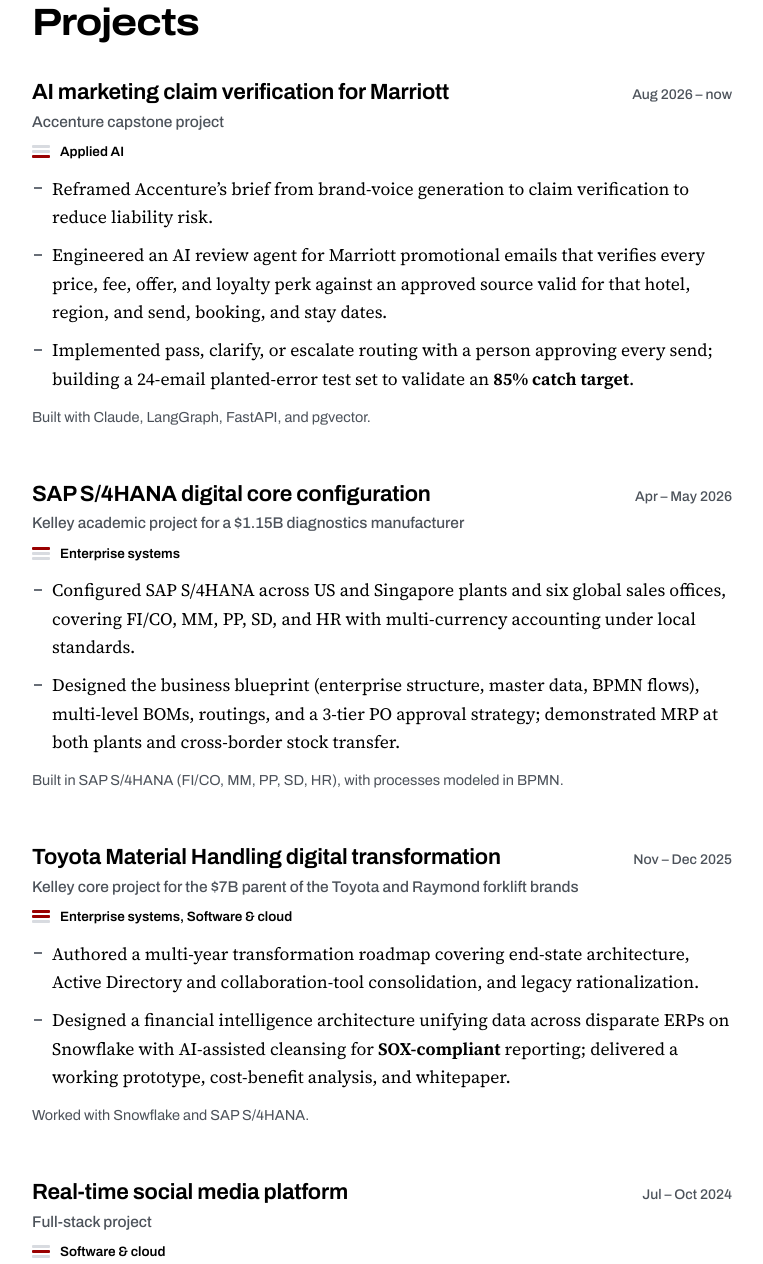
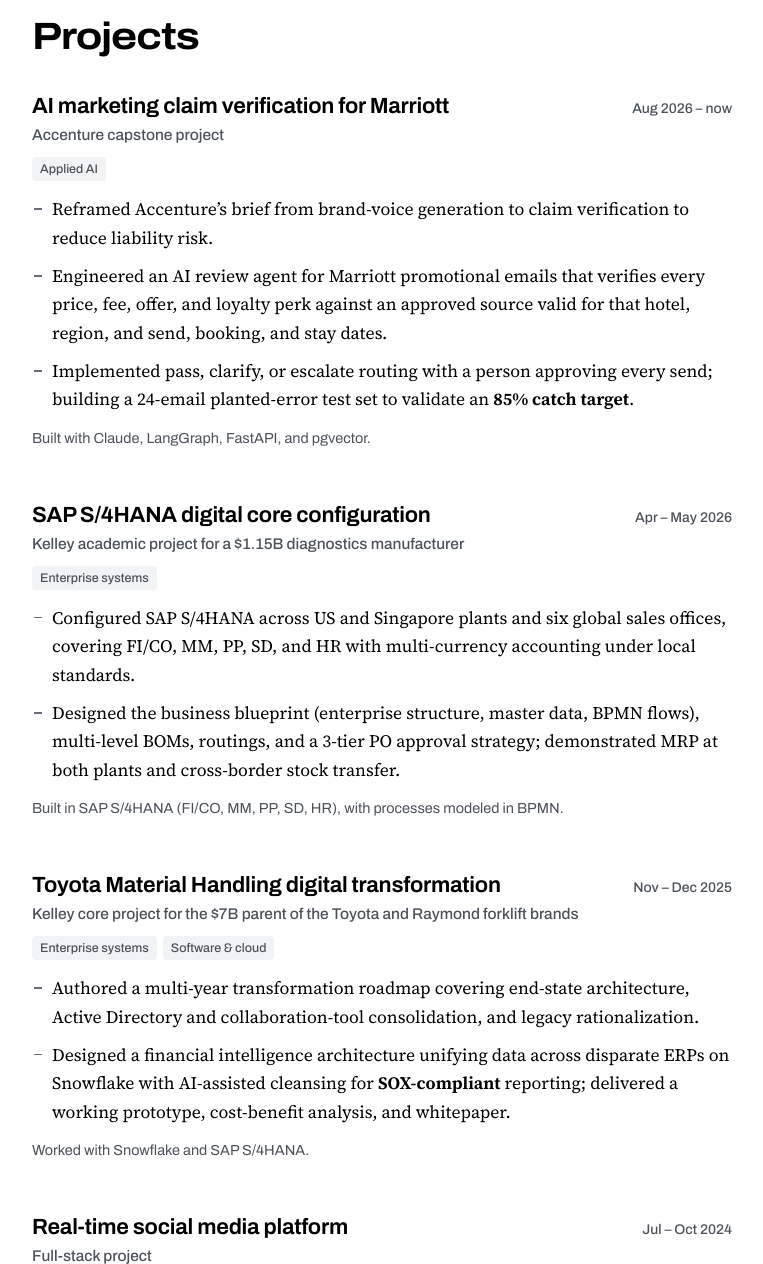
Before and after one commit to aaresoli/aaresoli.github.io, a plain HTML site: page index.html in a window 1280 px wide. Shown: the part 2292-3556 px from the top of the page, without its empty margins (82-845 px from the left). Drawn offline with Linux system fonts and the light colour scheme.

Commit message:
Replace lane bar marks with plain area tags
The three-bar mark next to each entry and skills group needed the diagram
to decode. Entries now show their areas as small text tags, and skills
headings are plain text.

Co-Authored-By: Claude Opus 5.5 <noreply@anthropic.com>

```diff
--- a/index.html
+++ b/index.html
@@ -263,12 +263,8 @@
   h3 { font-weight: 650; font-size: 22px; line-height: 1.25; letter-spacing: -.01em; }
   .when { font: 500 14px/1.4 var(--display); color: var(--muted); font-variant-numeric: tabular-nums; white-space: nowrap; }
   .role { font: 500 15.5px/1.45 var(--display); color: var(--muted); margin-top: 4px; }
-  .in-lanes { display: flex; align-items: center; gap: 10px; margin-top: 10px; font: 600 13.5px/1.3 var(--display); }
-
-  /* Lane mark: three bars stacked like the diagram's lanes, filled where the entry sits. */
-  .glyph { display: inline-grid; gap: 2px; width: 18px; flex: none; }
-  .glyph i { display: block; height: 3px; border-radius: 1px; background: var(--rule); }
-  .glyph i.on { background: var(--crimson); }
+  .in-lanes { display: flex; flex-wrap: wrap; gap: 6px; margin-top: 10px; }
+  .in-lanes span { font: 500 12.5px/1 var(--display); color: var(--muted); background: var(--lane); padding: 6px 8px; border-radius: 4px; }
 
   .details { list-style: none; margin-top: 14px; display: grid; gap: 10px; }
   .details li { position: relative; padding-left: 20px; }
@@ -281,7 +277,7 @@
   .coursework { margin-top: 10px; font-size: 15.5px; color: var(--muted); }
 
   .skills { display: grid; gap: 22px; max-width: var(--read); }
-  .skills dt { display: flex; align-items: center; gap: 10px; font: 650 16px/1.3 var(--display); }
+  .skills dt { font: 650 16px/1.3 var(--display); }
   .skills dd { margin-top: 6px; }
 
   .contact-email {
@@ -447,7 +443,7 @@
             <p class="when"><time datetime="2026-05">May</time> – <time datetime="2026-08">Aug 2026</time></p>
           </div>
           <p class="role">Technical Consultant, Bloomington, IN</p>
-          <p class="in-lanes"><span class="glyph" aria-hidden="true"><i></i><i class="on"></i><i class="on"></i></span>Software &amp; cloud, Applied AI</p>
+          <p class="in-lanes"><span>Software &amp; cloud</span><span>Applied AI</span></p>
           <ul class="details">
             <li>Led a <b>5-person team</b> as technical lead from design through handoff, architecting an AI job-discovery platform for Graduate Career Services.</li>
             <li>Built compliant pipelines to ingest, deduplicate, classify, and rank jobs from public applicant tracking system (ATS) platforms; shaped LinkedIn and Handshake sourcing through Terms of Service analysis.</li>
@@ -462,7 +458,7 @@
             <p class="when"><time datetime="2023-07">Jul</time> – <time datetime="2023-12">Dec 2023</time></p>
           </div>
           <p class="role">Software Development Engineer, Bengaluru, India</p>
-          <p class="in-lanes"><span class="glyph" aria-hidden="true"><i></i><i class="on"></i><i></i></span>Software &amp; cloud</p>
+          <p class="in-lanes"><span>Software &amp; cloud</span></p>
           <ul class="details">
             <li>Raised the service resilience score from <b>80 to a perfect 100</b> by designing stress and chaos tests for AWS-based payment services that exposed failure points and confirmed recovery under load.</li>
             <li>Cut daily socket exceptions from <b>30–40 to 2–3</b> by tracing recurring failures and tuning socket configurations.</li>
@@ -486,7 +482,7 @@
             <p class="when"><time datetime="2026-08">Aug 2026</time> – now</p>
           </div>
           <p class="role">Accenture capstone project</p>
-          <p class="in-lanes"><span class="glyph" aria-hidden="true"><i></i><i></i><i class="on"></i></span>Applied AI</p>
+          <p class="in-lanes"><span>Applied AI</span></p>
           <ul class="details">
             <li>Reframed Accenture’s brief from brand-voice generation to claim verification to reduce liability risk.</li>
             <li>Engineered an AI review agent for Marriott promotional emails that verifies every price, fee, offer, and loyalty perk against an approved source valid for that hotel, region, and send, booking, and stay dates.</li>
@@ -501,7 +497,7 @@
             <p class="when"><time datetime="2026-04">Apr</time> – <time datetime="2026-05">May 2026</time></p>
           </div>
           <p class="role">Kelley academic project for a $1.15B diagnostics manufacturer</p>
-          <p class="in-lanes"><span class="glyph" aria-hidden="true"><i class="on"></i><i></i><i></i></span>Enterprise systems</p>
+          <p class="in-lanes"><span>Enterprise systems</span></p>
           <ul class="details">
             <li>Configured SAP S/4HANA across US and Singapore plants and six global sales offices, covering FI/CO, MM, PP, SD, and HR with multi-currency accounting under local standards.</li>
             <li>Designed the business blueprint (enterprise structure, master data, BPMN flows), multi-level BOMs, routings, and a 3-tier PO approval strategy; demonstrated MRP at both plants and cross-border stock transfer.</li>
@@ -515,7 +511,7 @@
             <p class="when"><time datetime="2025-11">Nov</time> – <time datetime="2025-12">Dec 2025</time></p>
           </div>
           <p class="role">Kelley core project for the $7B parent of the Toyota and Raymond forklift brands</p>
-          <p class="in-lanes"><span class="glyph" aria-hidden="true"><i class="on"></i><i class="on"></i><i></i></span>Enterprise systems, Software &amp; cloud</p>
+          <p class="in-lanes"><span>Enterprise systems</span><span>Software &amp; cloud</span></p>
           <ul class="details">
             <li>Authored a multi-year transformation roadmap covering end-state architecture, Active Directory and collaboration-tool consolidation, and legacy rationalization.</li>
             <li>Designed a financial intelligence architecture unifying data across disparate ERPs on Snowflake with AI-assisted cleansing for <b>SOX-compliant</b> reporting; delivered a working prototype, cost-benefit analysis, and whitepaper.</li>
@@ -529,7 +525,7 @@
             <p class="when"><time datetime="2024-07">Jul</time> – <time datetime="2024-10">Oct 2024</time></p>
           </div>
           <p class="role">Full-stack project</p>
-          <p class="in-lanes"><span class="glyph" aria-hidden="true"><i></i><i class="on"></i><i></i></span>Software &amp; cloud</p>
+          <p class="in-lanes"><span>Software &amp; cloud</span></p>
           <ul class="details">
             <li>Developed a full-stack social app supporting auth, feeds, posts, replies, likes, follows, direct messages, real-time notifications, and media uploads.</li>
             <li>Implemented Redis-backed real-time updates via server-sent events (SSE), trending feeds, and rate limiting, using shared Zod contracts to keep request and response types in sync between client and server.</li>
@@ -571,15 +567,15 @@
       <h2>Skills</h2>
       <dl class="skills">
         <div>
-          <dt><span class="glyph" aria-hidden="true"><i class="on"></i><i></i><i></i></span>Enterprise systems</dt>
+          <dt>Enterprise systems</dt>
           <dd>SAP S/4HANA (FI/CO, MM, PP, SD, HR), BPMN, Snowflake, Tableau, UiPath, n8n</dd>
         </div>
         <div>
-          <dt><span class="glyph" aria-hidden="true"><i></i><i class="on"></i><i></i></span>Software &amp; cloud</dt>
+          <dt>Software &amp; cloud</dt>
           <dd>Python, TypeScript, Java, C++, Scala, SQL (PostgreSQL), React, Next.js, Express.js, FastAPI, Prisma, Playwright, AWS, Docker, Redis, Celery, Spark, Git</dd>
         </div>
         <div>
-          <dt><span class="glyph" aria-hidden="true"><i></i><i></i><i class="on"></i></span>Applied AI</dt>
+          <dt>Applied AI</dt>
           <dd>LangGraph, MCP, pgvector, Claude</dd>
         </div>
       </dl>
```
